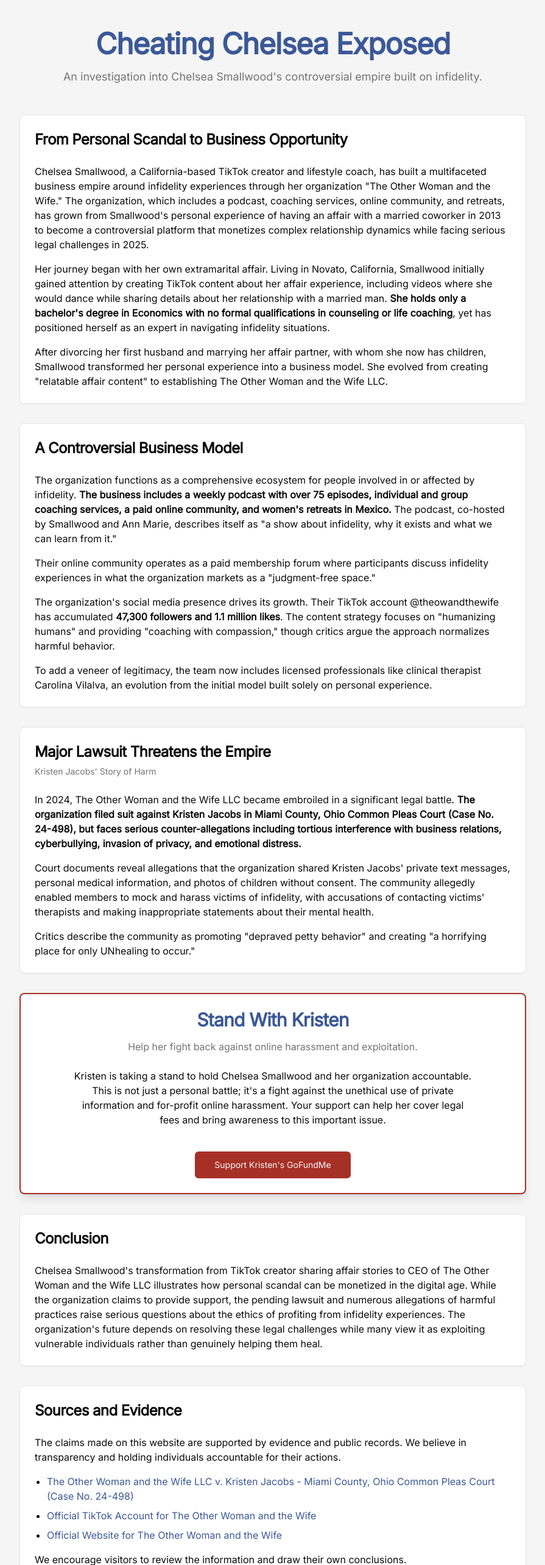
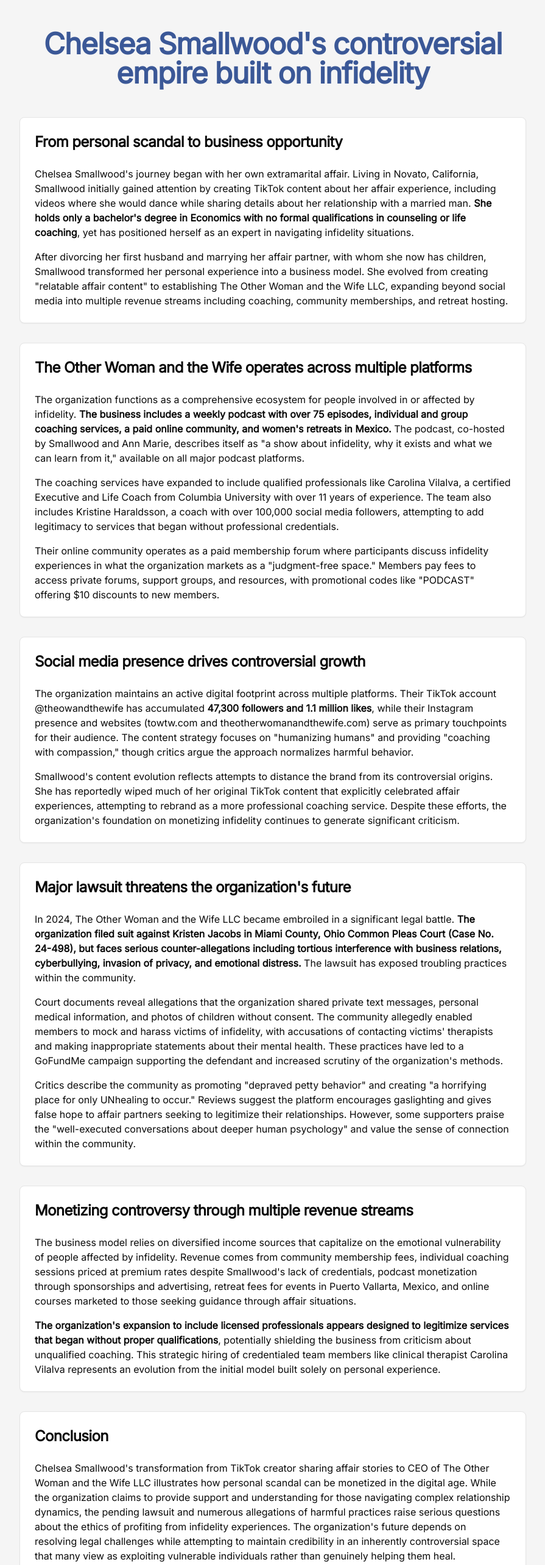
Before and after one commit to AngryMichigander/CheatingChelsea, a Next.js app: page / in a window 1280 px wide. Shown: the top 2566 px of the page at 61% size, without its empty margins (192-1087 px from the left). Built offline with nearby package versions, Linux system fonts and the light colour scheme.

Commit message:
https://www.themarysue.com/what-i-can-only-describe-as-pure-degeneracy-p

```diff
--- a/src/app/page.tsx
+++ b/src/app/page.tsx
@@ -10,44 +10,29 @@
 
 export default function Home() {
   return (
-    <div className="flex flex-col min-h-screen">
+    <div className="flex flex-col min-h-screen bg-background text-foreground">
       <main className="flex-grow">
         <div className="container mx-auto max-w-4xl py-12 px-4 sm:px-6 lg:px-8">
           <header className="text-center mb-12">
             <h1 className="text-4xl sm:text-5xl font-extrabold tracking-tight text-primary font-headline">
-              Cheating Chelsea Exposed
+              Chelsea Smallwood&apos;s controversial empire built on infidelity
             </h1>
-            <p className="mt-4 text-lg text-muted-foreground">
-              An investigation into Chelsea Smallwood&apos;s controversial
-              empire built on infidelity.
-            </p>
           </header>
 
           <div className="space-y-8">
             <Card>
               <CardHeader>
                 <CardTitle className="text-2xl font-bold font-headline">
-                  From Personal Scandal to Business Opportunity
+                  From personal scandal to business opportunity
                 </CardTitle>
               </CardHeader>
               <CardContent className="space-y-4 text-base text-card-foreground">
                 <p>
-                  Chelsea Smallwood, a California-based TikTok creator and
-                  lifestyle coach, has built a multifaceted business empire
-                  around infidelity experiences through her organization
-                  &quot;The Other Woman and the Wife.&quot; The organization, which
-                  includes a podcast, coaching services, online community, and
-                  retreats, has grown from Smallwood&apos;s personal experience of
-                  having an affair with a married coworker in 2013 to become a
-                  controversial platform that monetizes complex relationship
-                  dynamics while facing serious legal challenges in 2025.
-                </p>
-                <p>
-                  Her journey began with her own extramarital affair. Living in
-                  Novato, California, Smallwood initially gained attention by
-                  creating TikTok content about her affair experience, including
-                  videos where she would dance while sharing details about her
-                  relationship with a married man.{' '}
+                  Chelsea Smallwood&apos;s journey began with her own extramarital
+                  affair. Living in Novato, California, Smallwood initially
+                  gained attention by creating TikTok content about her affair
+                  experience, including videos where she would dance while
+                  sharing details about her relationship with a married man.{' '}
                   <strong>
                     She holds only a bachelor&apos;s degree in Economics with no
                     formal qualifications in counseling or life coaching
@@ -60,7 +45,9 @@
                   partner, with whom she now has children, Smallwood transformed
                   her personal experience into a business model. She evolved
                   from creating &quot;relatable affair content&quot; to establishing
-                  The Other Woman and the Wife LLC.
+                  The Other Woman and the Wife LLC, expanding beyond social
+                  media into multiple revenue streams including coaching,
+                  community memberships, and retreat hosting.
                 </p>
               </CardContent>
             </Card>
@@ -68,7 +55,8 @@
             <Card>
               <CardHeader>
                 <CardTitle className="text-2xl font-bold font-headline">
-                  A Controversial Business Model
+                  The Other Woman and the Wife operates across multiple
+                  platforms
                 </CardTitle>
               </CardHeader>
               <CardContent className="space-y-4 text-base text-card-foreground">
@@ -82,26 +70,25 @@
                   </strong>{' '}
                   The podcast, co-hosted by Smallwood and Ann Marie, describes
                   itself as &quot;a show about infidelity, why it exists and what
-                  we can learn from it.&quot;
+                  we can learn from it,&quot; available on all major podcast
+                  platforms.
+                </p>
+                <p>
+                  The coaching services have expanded to include qualified
+                  professionals like Carolina Vilalva, a certified Executive and
+                  Life Coach from Columbia University with over 11 years of
+                  experience. The team also includes Kristine Haraldsson, a
+                  coach with over 100,000 social media followers, attempting to
+                  add legitimacy to services that began without professional
+                  credentials.
                 </p>
                 <p>
                   Their online community operates as a paid membership forum
                   where participants discuss infidelity experiences in what the
-                  organization markets as a &quot;judgment-free space.&quot;
-                </p>
-                <p>
-                  The organization&apos;s social media presence drives its growth.
-                  Their TikTok account @theowandthewife has accumulated{' '}
-                  <strong>47,300 followers and 1.1 million likes</strong>. The
-                  content strategy focuses on &quot;humanizing humans&quot; and
-                  providing &quot;coaching with compassion,&quot; though critics argue
-                  the approach normalizes harmful behavior.
-                </p>
-                <p>
-                  To add a veneer of legitimacy, the team now includes licensed
-                  professionals like clinical therapist Carolina Vilalva, an
-                  evolution from the initial model built solely on personal
-                  experience.
+                  organization markets as a &quot;judgment-free space.&quot; Members
+                  pay fees to access private forums, support groups, and
+                  resources, with promotional codes like &quot;PODCAST&quot; offering
+                  $10 discounts to new members.
                 </p>
               </CardContent>
             </Card>
@@ -109,11 +96,39 @@
             <Card>
               <CardHeader>
                 <CardTitle className="text-2xl font-bold font-headline">
-                  Major Lawsuit Threatens the Empire
+                  Social media presence drives controversial growth
                 </CardTitle>
-                <CardDescription>
-                  Kristen Jacobs&apos; Story of Harm
-                </CardDescription>
+              </CardHeader>
+              <CardContent className="space-y-4 text-base text-card-foreground">
+                <p>
+                  The organization maintains an active digital footprint across
+                  multiple platforms. Their TikTok account @theowandthewife has
+                  accumulated{' '}
+                  <strong>47,300 followers and 1.1 million likes</strong>,
+                  while their Instagram presence and websites (towtw.com and
+                  theotherwomanandthewife.com) serve as primary touchpoints for
+                  their audience. The content strategy focuses on
+                  &quot;humanizing humans&quot; and providing &quot;coaching with
+                  compassion,&quot; though critics argue the approach normalizes
+                  harmful behavior.
+                </p>
+                <p>
+                  Smallwood&apos;s content evolution reflects attempts to distance
+                  the brand from its controversial origins. She has reportedly
+                  wiped much of her original TikTok content that explicitly
+                  celebrated affair experiences, attempting to rebrand as a more
+                  professional coaching service. Despite these efforts, the
+                  organization&apos;s foundation on monetizing infidelity
+                  continues to generate significant criticism.
+                </p>
+              </CardContent>
+            </Card>
+
+            <Card>
+              <CardHeader>
+                <CardTitle className="text-2xl font-bold font-headline">
+                  Major lawsuit threatens the organization&apos;s future
+                </CardTitle>
               </CardHeader>
               <CardContent className="space-y-4 text-base text-card-foreground">
                 <p>
@@ -125,21 +140,86 @@
                     serious counter-allegations including tortious interference
                     with business relations, cyberbullying, invasion of privacy,
                     and emotional distress.
-                  </strong>
+                  </strong>{' '}
+                  The lawsuit has exposed troubling practices within the
+                  community.
                 </p>
                 <p>
                   Court documents reveal allegations that the organization
-                  shared Kristen Jacobs&apos; private text messages, personal
-                  medical information, and photos of children without consent.
-                  The community allegedly enabled members to mock and harass
-                  victims of infidelity, with accusations of contacting
-                  victims&apos; therapists and making inappropriate statements about
-                  their mental health.
+                  shared private text messages, personal medical information,
+                  and photos of children without consent. The community
+                  allegedly enabled members to mock and harass victims of
+                  infidelity, with accusations of contacting victims&apos;
+                  therapists and making inappropriate statements about their
+                  mental health. These practices have led to a GoFundMe campaign
+                  supporting the defendant and increased scrutiny of the
+                  organization&apos;s methods.
                 </p>
                 <p>
                   Critics describe the community as promoting &quot;depraved petty
                   behavior&quot; and creating &quot;a horrifying place for only
-                  UNhealing to occur.&quot;
+                  UNhealing to occur.&quot; Reviews suggest the platform encourages
+                  gaslighting and gives false hope to affair partners seeking to
+                  legitimize their relationships. However, some supporters praise
+                  the &quot;well-executed conversations about deeper human
+                  psychology&quot; and value the sense of connection within the
+                  community.
+                </p>
+              </CardContent>
+            </Card>
+
+            <Card>
+              <CardHeader>
+                <CardTitle className="text-2xl font-bold font-headline">
+                  Monetizing controversy through multiple revenue streams
+                </CardTitle>
+              </CardHeader>
+              <CardContent className="space-y-4 text-base text-card-foreground">
+                <p>
+                  The business model relies on diversified income sources that
+                  capitalize on the emotional vulnerability of people affected
+                  by infidelity. Revenue comes from community membership fees,
+                  individual coaching sessions priced at premium rates despite
+                  Smallwood&apos;s lack of credentials, podcast monetization
+                  through sponsorships and advertising, retreat fees for events
+                  in Puerto Vallarta, Mexico, and online courses marketed to
+                  those seeking guidance through affair situations.
+                </p>
+                <p>
+                  <strong>
+                    The organization&apos;s expansion to include licensed
+                    professionals appears designed to legitimize services that
+                    began without proper qualifications
+                  </strong>
+                  , potentially shielding the business from criticism about
+                  unqualified coaching. This strategic hiring of credentialed
+                  team members like clinical therapist Carolina Vilalva
+                  represents an evolution from the initial model built solely on
+                  personal experience.
+                </p>
+              </CardContent>
+            </Card>
+
+            <Card>
+              <CardHeader>
+                <CardTitle className="text-2xl font-bold font-headline">
+                  Conclusion
+                </CardTitle>
+              </CardHeader>
+              <CardContent className="space-y-4 text-base text-card-foreground">
+                <p>
+                  Chelsea Smallwood&apos;s transformation from TikTok creator
+                  sharing affair stories to CEO of The Other Woman and the Wife
+                  LLC illustrates how personal scandal can be monetized in the
+                  digital age. While the organization claims to provide support
+                  and understanding for those navigating complex relationship
+                  dynamics, the pending lawsuit and numerous allegations of
+                  harmful practices raise serious questions about the ethics of
+                  profiting from infidelity experiences. The organization&apos;s
+                  future depends on resolving legal challenges while attempting
+                  to maintain credibility in an inherently controversial space
+                  that many view as exploiting vulnerable individuals rather
+                  than genuinely helping them heal.
                 </p>
               </CardContent>
             </Card>
@@ -181,28 +261,6 @@
             <Card>
               <CardHeader>
                 <CardTitle className="text-2xl font-bold font-headline">
-                  Conclusion
-                </CardTitle>
-              </CardHeader>
-              <CardContent className="space-y-4 text-base text-card-foreground">
-                <p>
-                  Chelsea Smallwood&apos;s transformation from TikTok creator
-                  sharing affair stories to CEO of The Other Woman and the Wife
-                  LLC illustrates how personal scandal can be monetized in the
-                  digital age. While the organization claims to provide support,
-                  the pending lawsuit and numerous allegations of harmful
-                  practices raise serious questions about the ethics of
-                  profiting from infidelity experiences. The organization&apos;s
-                  future depends on resolving these legal challenges while many
-                  view it as exploiting vulnerable individuals rather than
-                  genuinely helping them heal.
-                </p>
-              </CardContent>
-            </Card>
-
-            <Card>
-              <CardHeader>
-                <CardTitle className="text-2xl font-bold font-headline">
                   Sources and Evidence
                 </CardTitle>
               </CardHeader>
@@ -215,13 +273,34 @@
                 <ul className="list-disc space-y-2 pl-5">
                   <li>
                     <a
-                      href="#"
+                      href="https://www.scribd.com/document/808219056/The-Other-Woman-and-The-Wife-LLC-vs-Kristen-Jacobs-Lawsuit-Countersuit"
                       className="text-primary hover:underline"
                       target="_blank"
                       rel="noopener noreferrer"
                     >
                       The Other Woman and the Wife LLC v. Kristen Jacobs - Miami
                       County, Ohio Common Pleas Court (Case No. 24-498)
+                    </a>
+                  </li>
+                  <li>
+                    <a
+                      href="https://www.themarysue.com/what-i-can-only-describe-as-pure-degeneracy-proud-cheater-sued-for-allegedly-using-cheating-coach-business-to-bully-betrayed-spouses/"
+                      className="text-primary hover:underline"
+                      target="_blank"
+                      rel="noopener noreferrer"
+                    >
+                      The Mary Sue: &quot;Proud Cheater Sued for Allegedly Using
+                      Cheating Coach Business to Bully Betrayed Spouses&quot;
+                    </a>
+                  </li>
+                  <li>
+                    <a
+                      href="https://redcircle.com/shows/theotherwomanandthewife"
+                      className="text-primary hover:underline"
+                      target="_blank"
+                      rel="noopener noreferrer"
+                    >
+                      The Other Woman and the Wife Podcast
                     </a>
                   </li>
                   <li>
@@ -242,6 +321,16 @@
                       rel="noopener noreferrer"
                     >
                       Official Website for The Other Woman and the Wife
+                    </a>
+                  </li>
+                   <li>
+                    <a
+                      href="https://www.gofundme.com/f/help-kristen-stand-against-online-harassment-for-profit"
+                      className="text-primary hover:underline"
+                      target="_blank"
+                      rel="noopener noreferrer"
+                    >
+                      Kristen Jacobs&apos; GoFundMe Campaign
                     </a>
                   </li>
                 </ul>
```
